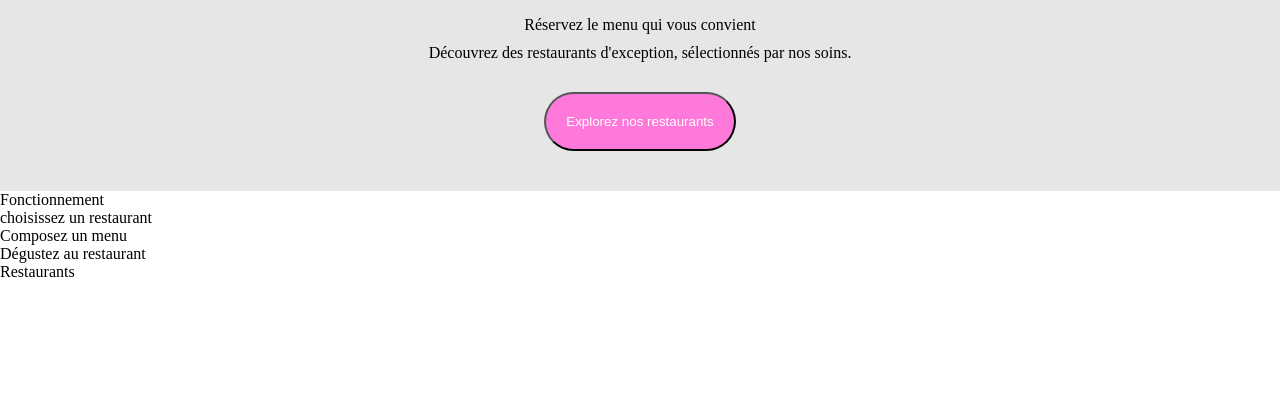
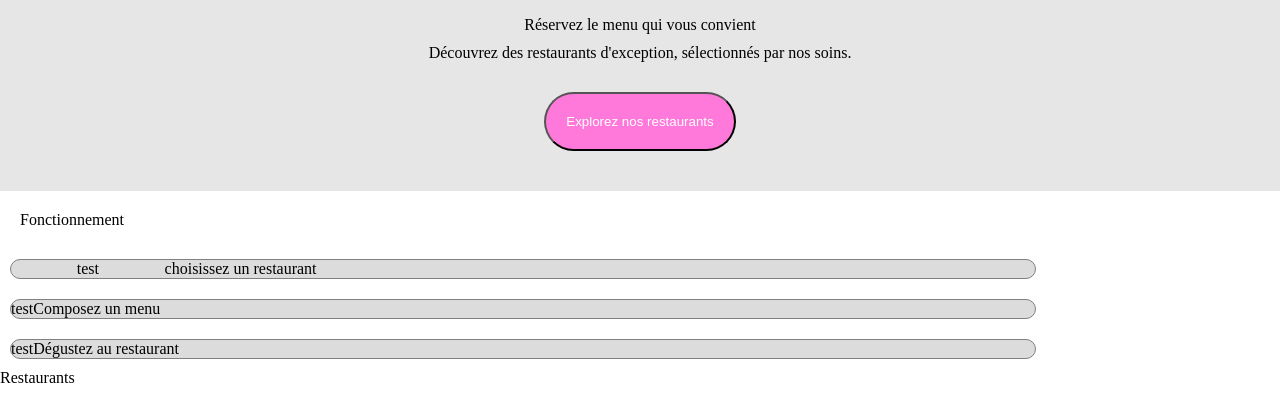
Before and after one commit to jcangoun/Jean-ChristianAngounou_3_08112021, a plain HTML site: page index.html in a window 1280 px wide. Shown: the part 38-448 px from the top of the page. Drawn offline with Linux system fonts and the light colour scheme.

Commit message:
suit index et css

```diff
--- a/index.html
+++ b/index.html
@@ -29,15 +29,15 @@
             <div class="fonctionnement">
                 <div class="fonctionnement__titre">Fonctionnement</div>
                 <div class="fonctionnement__choixresto">
-                    <span class="fonctionnement__iconemobile"></span>
+                    <span class="fonctionnement__iconemobile">test</span>
                     <div class="fonctionnement__phrasechoixresto"> choisissez un restaurant</div>
                 </div>
                 <div class="fonctionnement__composemenu">
-                    <span class="fonctionnement__iconeburger"></span>
+                    <span class="fonctionnement__iconeburger">test</span>
                     <div class="fonctionnement__phrasechoixmenu">Composez un menu</div>
                 </div>
                 <div class="fonctionnement__degustresto">
-                    <span class="fonctionnement__iconeresto"></span>
+                    <span class="fonctionnement__iconeresto">test</span>
                     <div class="fonctionnement__phrasechoixdegustresto">Dégustez au restaurant</div>
                 </div>
             </div>
--- a/style.css
+++ b/style.css
@@ -58,11 +58,14 @@ main {
 /* debt gamme Fontionnement */
 
 .fonctionnement {
+    display: flex;
+    flex-direction: column;
+    width: 100%;
 
 }
 
 .fonctionnement__titre {
-
+    margin: 20px;
 }
 
 .fonctionnement__choixresto {
@@ -71,8 +74,53 @@ main {
 
 
 .fonctionnement__iconemobile {
+width: 15%;
+}
+
+.fonctionnement__phrasechoixresto {
 
 }
+
+.fonctionnement__composemenu {
+
+}
+
+.fonctionnement__iconeburger {
+
+}
+
+.fonctionnement__phrasechoixmenu {
+
+}
+
+.fonctionnement__degustresto {
+
+}
+
+.fonctionnement__iconeresto {
+
+}
+
+.fonctionnement__phrasechoixdegustresto {
+
+}
+
+
+
+.fonctionnement__choixresto, .fonctionnement__composemenu, .fonctionnement__degustresto {
+    display: flex;
+    flex: 80%;
+    flex-direction: row;
+    text-align: center;
+    width: 80%;
+    border: 1px;
+    border:1px solid grey;
+    border-radius: 20px;
+    margin: 10px;
+    background-color: rgb(220, 220, 220);
+}
+
+
 
 /* Fin Fonctionnement*/
 
```
